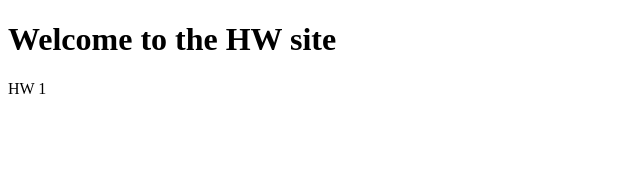
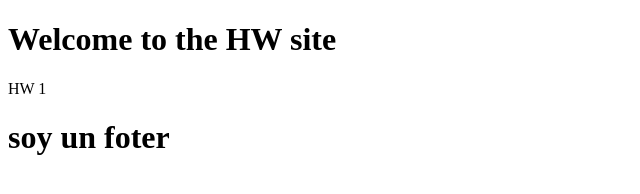
Before and after one commit to mari123-men/Class2GitHub, a plain HTML site: page index.html in a window 1280 px wide. Shown: the whole page, without its empty margins (0-640 px from the left). Drawn offline with Linux system fonts and the light colour scheme.

Commit message:
Add imain

```diff
--- a/index.html
+++ b/index.html
@@ -11,5 +11,9 @@
     <h1>Welcome to the HW site</h1>
 
     <p>HW 1</p>
+
+    <footer>
+        <h1>soy un foter</h1>
+    </footer>
 </body>
 </html>
```
